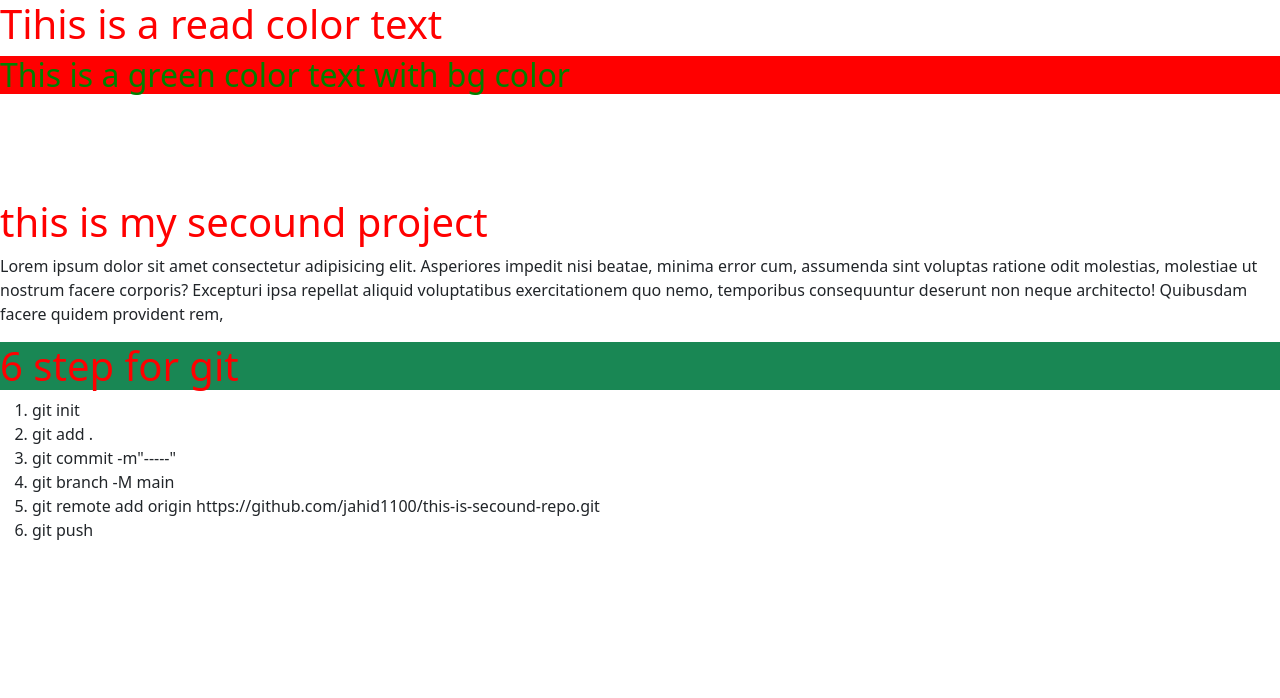
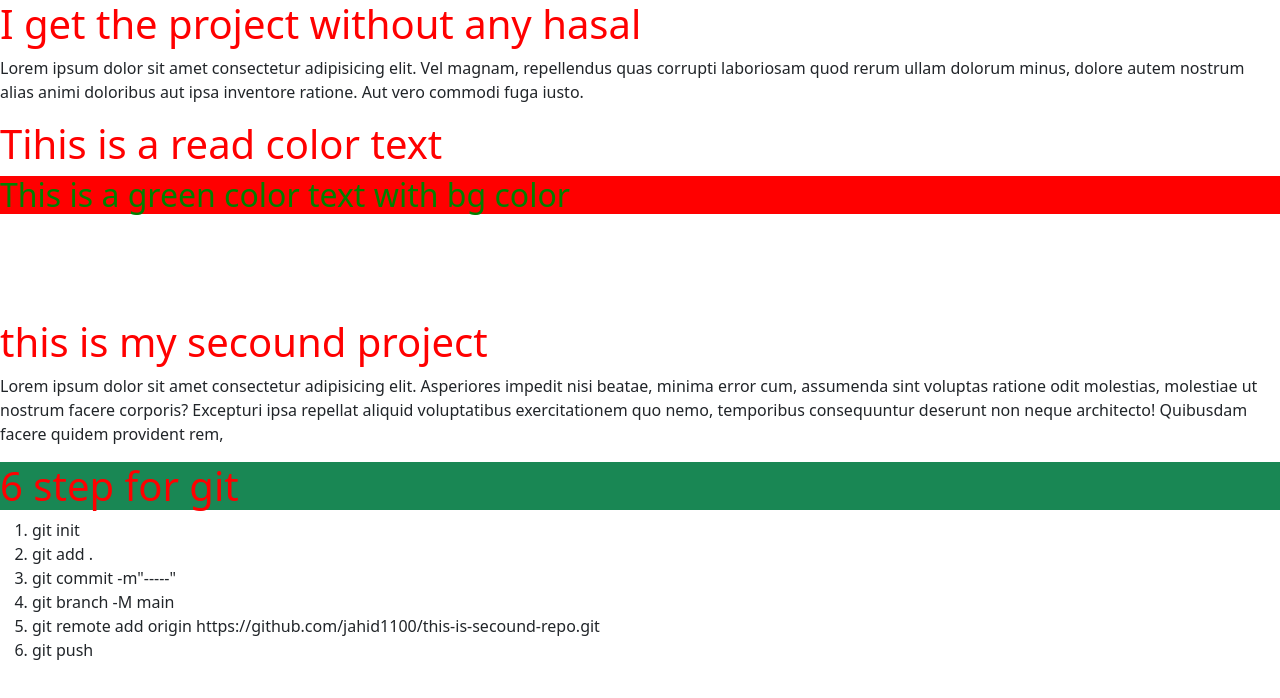
Before and after one commit to jahid1100/this-is-secound-repo, a website: page index.html in a window 1280 px wide. Drawn offline with nearby package versions, Linux system fonts and the light colour scheme.

Commit message:
i change something

```diff
--- a/index.html
+++ b/index.html
@@ -9,6 +9,8 @@
     <link rel="stylesheet" href="./css/style.css">
 </head>
 <body>
+    <h1>I get the project without any hasal</h1>
+    <p>Lorem ipsum dolor sit amet consectetur adipisicing elit. Vel magnam, repellendus quas corrupti laboriosam quod rerum ullam dolorum minus, dolore autem nostrum alias animi doloribus aut ipsa inventore ratione. Aut vero commodi fuga iusto.</p>
     <h1>Tihis is a read color text</h1>
     <h2>This is a green color text with bg color</h2>
 
```
